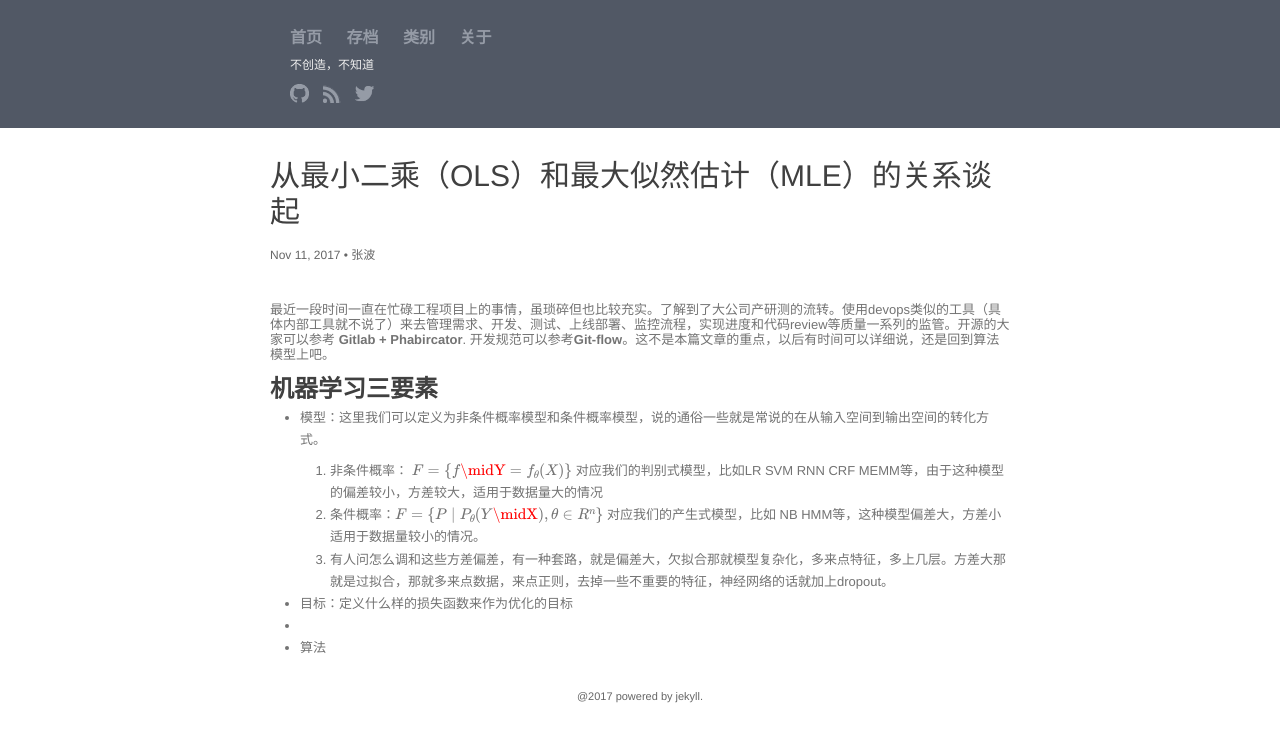
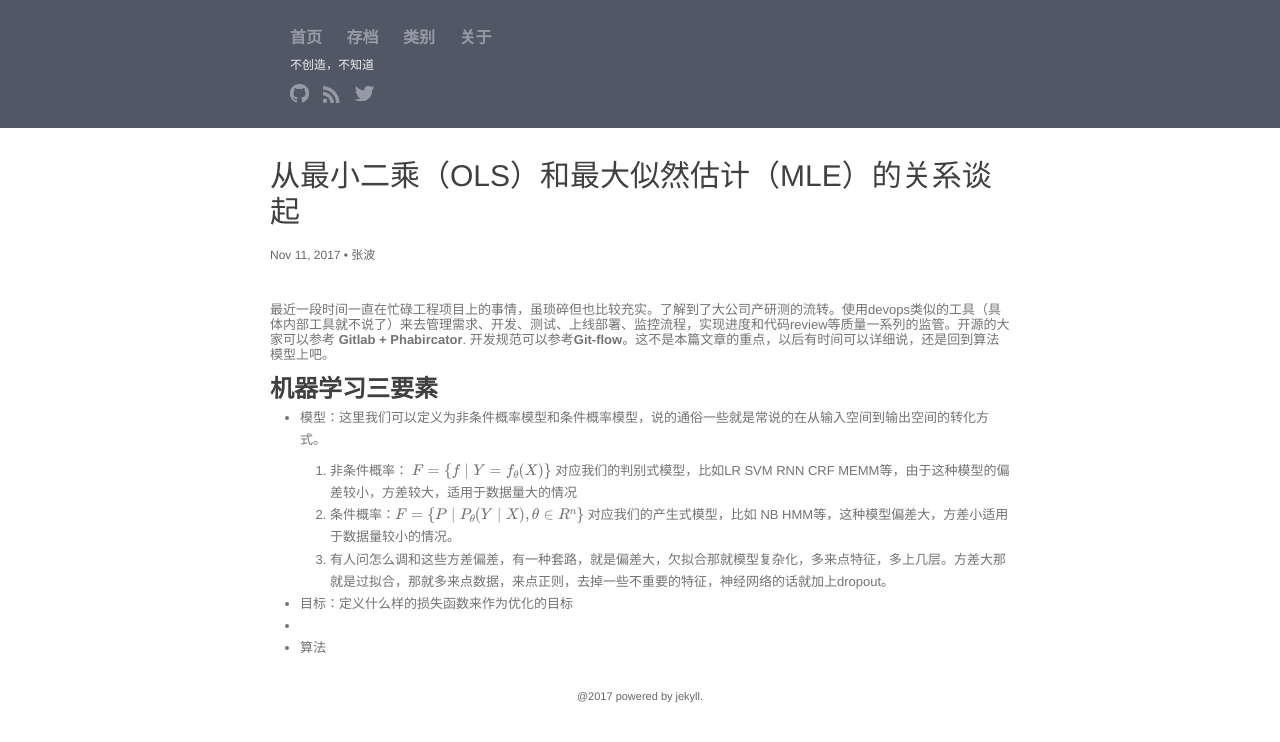
Before and after one commit to bobz653/bobz653.github.io, a Jekyll site: the page built from _posts/2017-11-11-olsmle-relation.md, in a window 1280 px wide. Shown: the top 742 px of the page. Built offline with Jekyll 4.4.1, drawn with Linux system fonts in a browser that asks for light colours; formulas are drawn with MathJax 3; comment, search, counter and statistics services are not loaded.

Commit message:
add formula

```diff
--- a/_posts/2017-11-11-olsmle-relation.md
+++ b/_posts/2017-11-11-olsmle-relation.md
@@ -12,8 +12,8 @@ tags: [machine learning]
 ## 机器学习三要素
 * 模型：这里我们可以定义为非条件概率模型和条件概率模型，说的通俗一些就是常说的在从输入空间到输出空间的转化方式。
 
-    1.	非条件概率： $$F=\{f\midY=f_\theta(X)\}$$ 对应我们的判别式模型，比如LR SVM RNN CRF MEMM等，由于这种模型的偏差较小，方差较大，适用于数据量大的情况
-    2.	条件概率：$$F = \{ P\mid P_\theta(Y\midX),\theta \in R^n\}$$ 对应我们的产生式模型，比如 NB HMM等，这种模型偏差大，方差小适用于数据量较小的情况。
+    1.	非条件概率： $$F=\{f\mid Y=f_\theta(X)\}$$ 对应我们的判别式模型，比如LR SVM RNN CRF MEMM等，由于这种模型的偏差较小，方差较大，适用于数据量大的情况
+    2.	条件概率：$$F = \{ P\mid P_\theta(Y\mid X),\theta \in R^n\}$$ 对应我们的产生式模型，比如 NB HMM等，这种模型偏差大，方差小适用于数据量较小的情况。
     3.	有人问怎么调和这些方差偏差，有一种套路，就是偏差大，欠拟合那就模型复杂化，多来点特征，多上几层。方差大那就是过拟合，那就多来点数据，来点正则，去掉一些不重要的特征，神经网络的话就加上dropout。
 
 * 目标：定义什么样的损失函数来作为优化的目标
```
